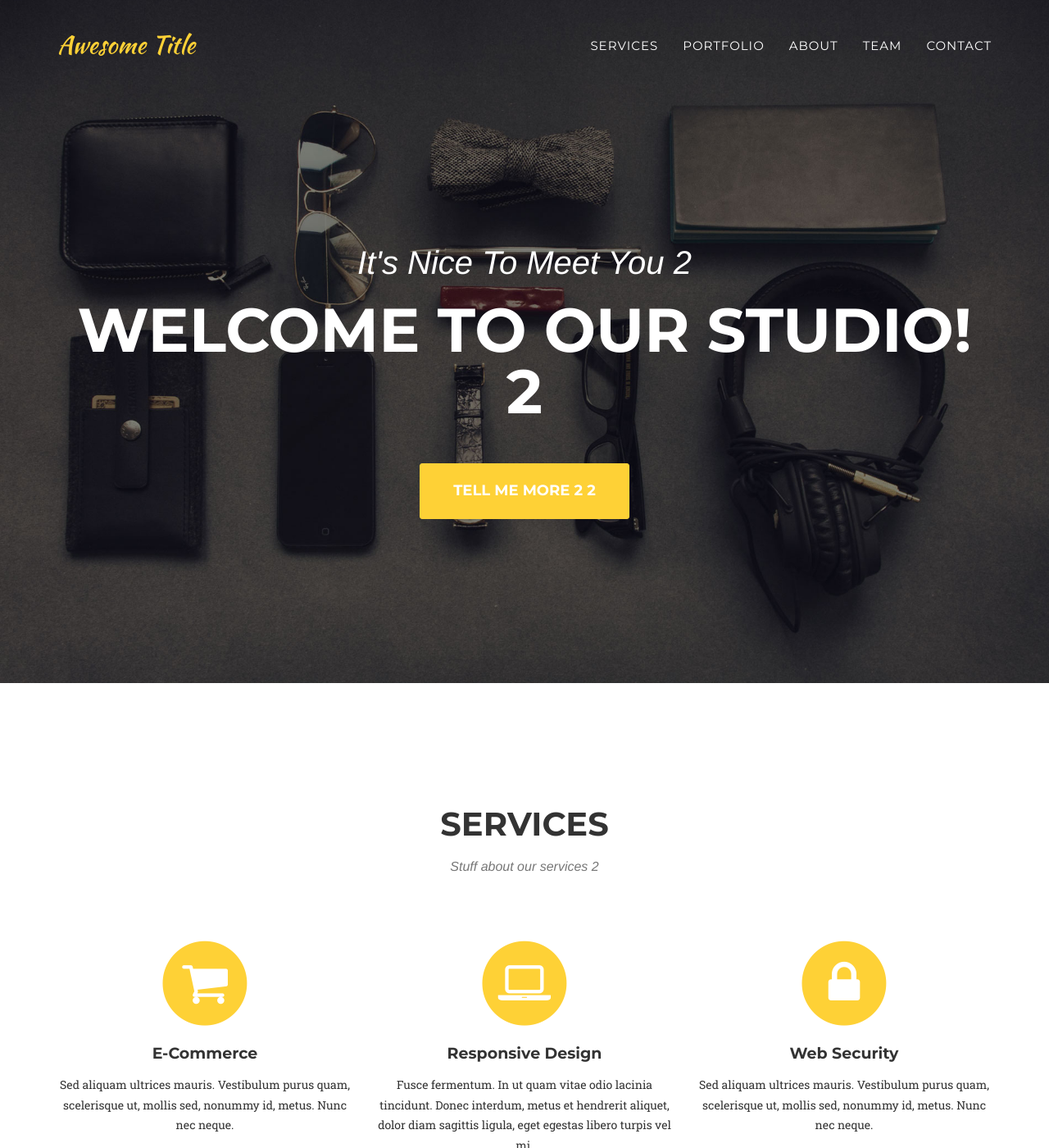
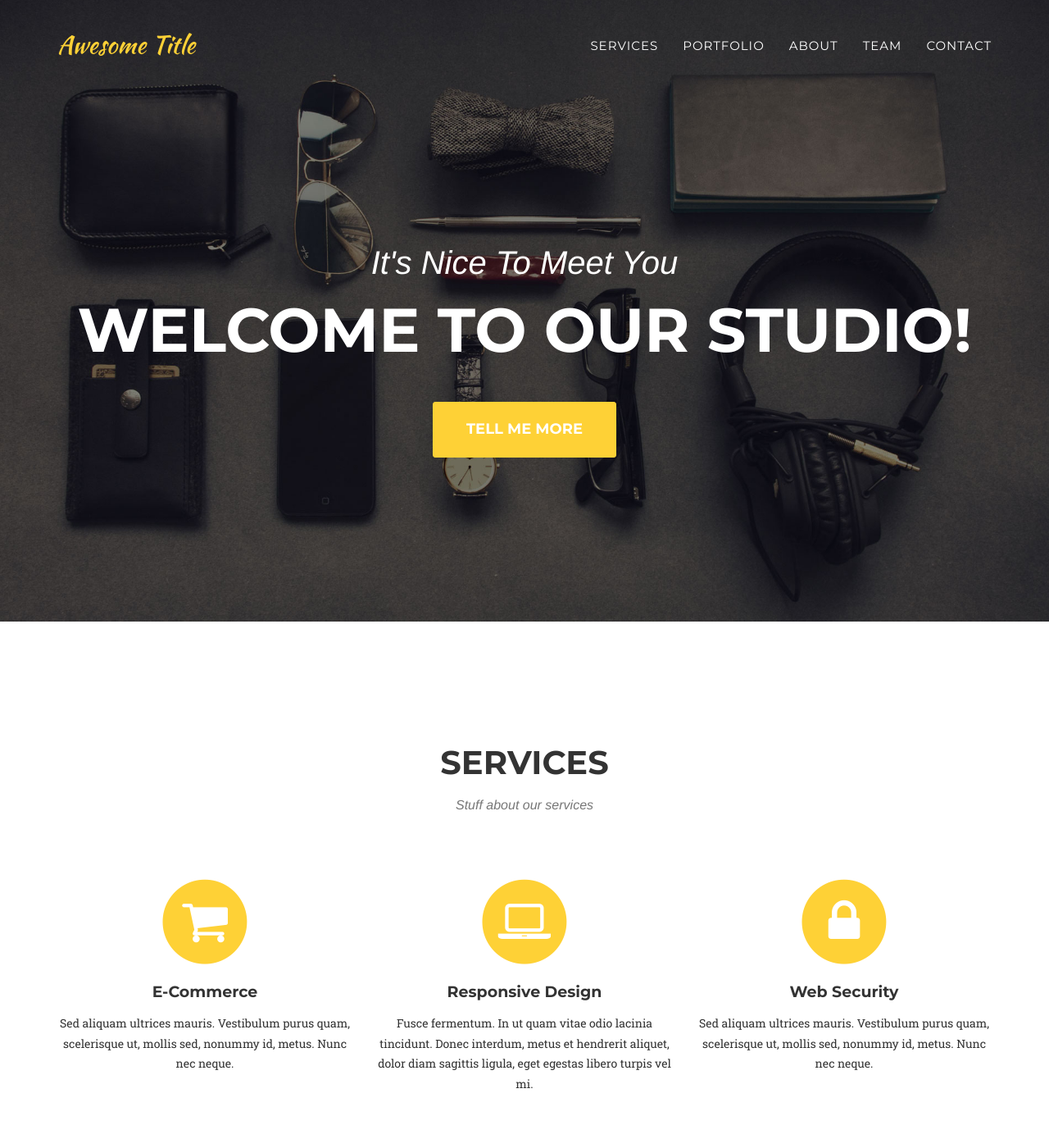
Before and after one commit to AkA84/jekyll-site, a Jekyll site: the page built from index.md, in a window 1280 px wide and 1400 px high. Shown: the whole window at 82% size. Built offline with Jekyll 4.4.1, drawn with Linux system fonts in a browser that asks for light colours; some web fonts are replaced; a script that is not in the unit is left out; some of the changed text lies outside the part shown.

Commit message:
Update Site text “homepage”

```diff
--- a/index.md
+++ b/index.md
@@ -1,11 +1,11 @@
 ---
 layout: default
-main_heading: Welcome To Our Studio! 2
-sub_heading: It's Nice To Meet You 2
-call_to_action: Tell Me More 2 2
-services_copy: Stuff about our services 2
-portfolio_copy: Stuff about our portfolio 2
-about_copy: Stuff about our agency 2
-team_copy: Stuff about our team 2
-team_copy_2: Stuff about our team pt.2 2
+main_heading: Welcome To Our Studio!
+sub_heading: It's Nice To Meet You
+call_to_action: Tell Me More
+services_copy: Stuff about our services
+portfolio_copy: Stuff about our portfolio
+about_copy: Stuff about our agency
+team_copy: Stuff about our team
+team_copy_2: Stuff about our team pt.2
 ---
```
